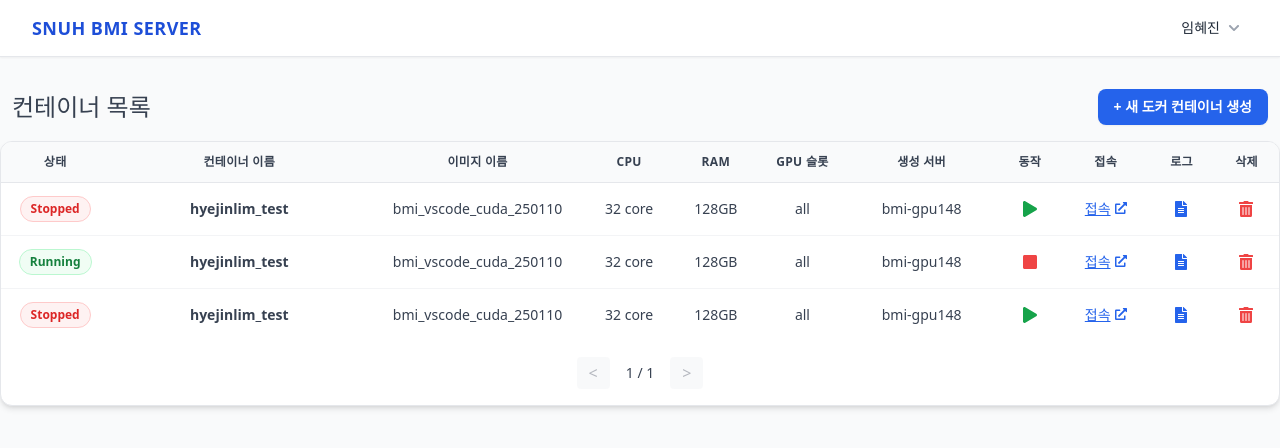
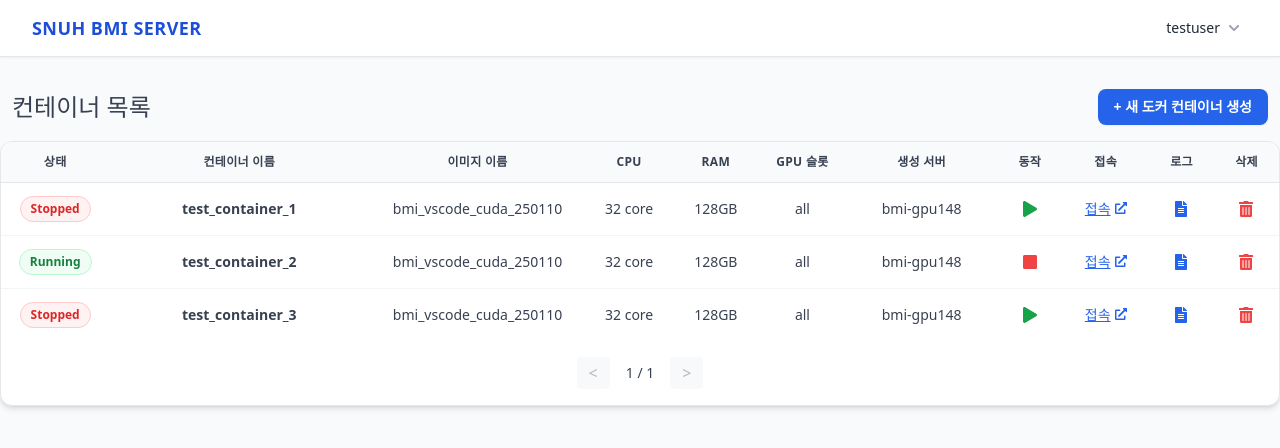
Before and after one commit to ima9ine4/SNUH-BMI-SERVER-FRONT, a React (Create React App) app: page / in a window 1280 px wide. Shown: the top 448 px of the page. Built offline with nearby package versions, Linux system fonts and the light colour scheme; no server answers; a web font is replaced by a local one.

Commit message:
Chore: 더미데이터 내용 수정

```diff
--- a/src/data/dummyContainerData.json
+++ b/src/data/dummyContainerData.json
@@ -1,33 +1,33 @@
 {
     "data": [
       {
-        "사용자 ID": "hyejinlim",
+        "사용자 ID": "testuser",
         "생성 서버": "bmi-gpu148",
         "CPU크기(core)": "32",
         "RAM크기(GB)": 128,
-        "컨테이너이름": "hyejinlim_test",
+        "컨테이너이름": "test_container_1",
         "이미지이름": "bmi_vscode_cuda_250110",
         "접속주소": "https://www.google.com",
         "GPU슬롯": "all",
         "status": "false"
       },
       {
-        "사용자 ID": "hyejinlim",
+        "사용자 ID": "testuser",
         "생성 서버": "bmi-gpu148",
         "CPU크기(core)": "32",
         "RAM크기(GB)": 128,
-        "컨테이너이름": "hyejinlim_test",
+        "컨테이너이름": "test_container_2",
         "이미지이름": "bmi_vscode_cuda_250110",
         "접속주소": "https://www.google.com",
         "GPU슬롯": "all",
         "status": "true"
       },
       {
-        "사용자 ID": "hyejinlim",
+        "사용자 ID": "testuser",
         "생성 서버": "bmi-gpu148",
         "CPU크기(core)": "32",
         "RAM크기(GB)": 128,
-        "컨테이너이름": "hyejinlim_test",
+        "컨테이너이름": "test_container_3",
         "이미지이름": "bmi_vscode_cuda_250110",
         "접속주소": "https://www.google.com",
         "GPU슬롯": "all",
--- a/src/pages/MainPage.jsx
+++ b/src/pages/MainPage.jsx
@@ -3,8 +3,9 @@ import { FaPlay, FaStop, FaTrashAlt, FaFileAlt, FaChevronDown, FaExternalLinkAlt
 import { getContainerList } from '../api/containerApi';
 
 const COMPANY_NAME = 'SNUH BMI SERVER';
-const USER_ID = 'hyejinlim_020904';
-const USER_NAME = '임혜진';
+const USER_ID = 'test_1234';
+const USER_PW = 'test_1234'
+const USER_NAME = 'testuser';
 
 const PAGE_SIZE = 10;
 
```
